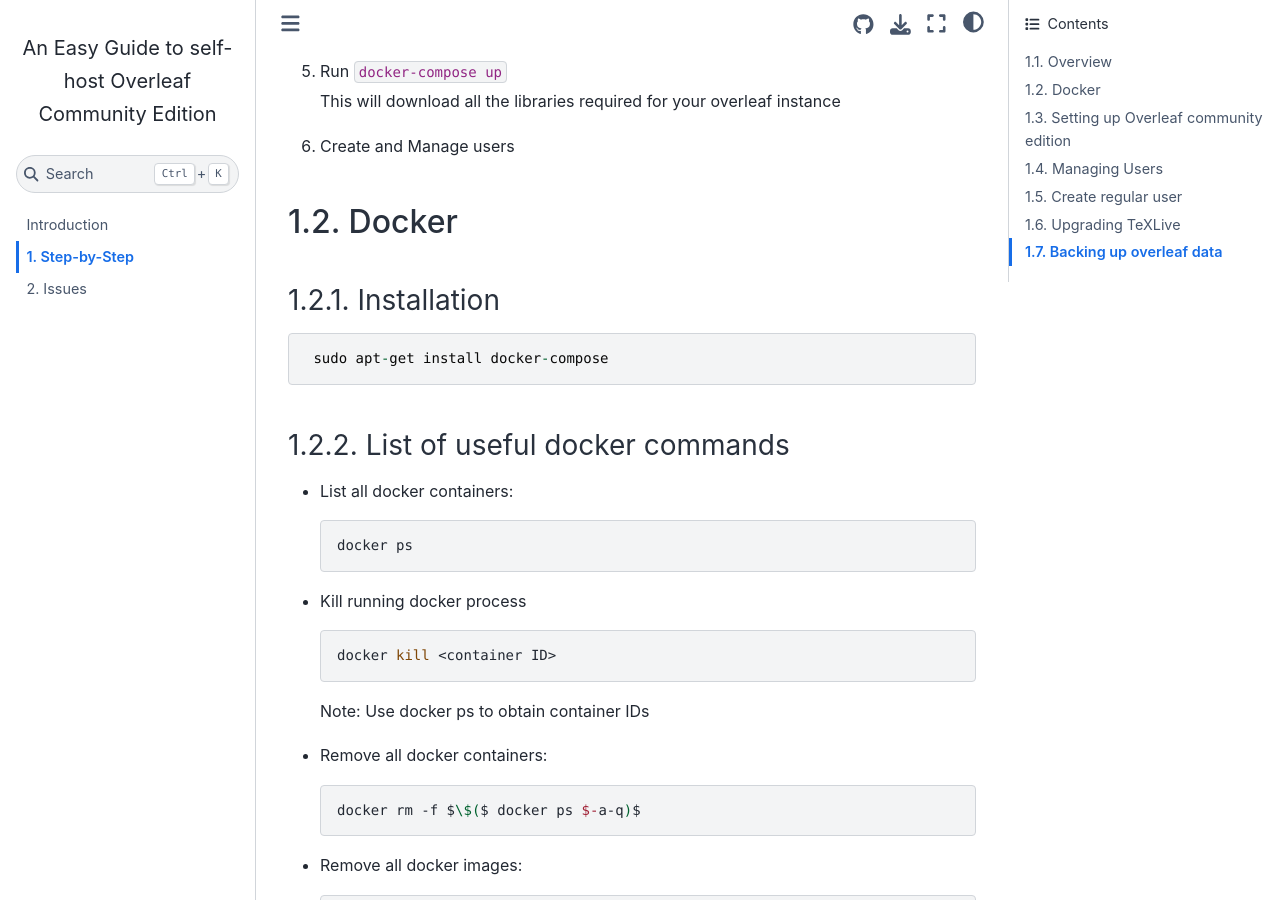
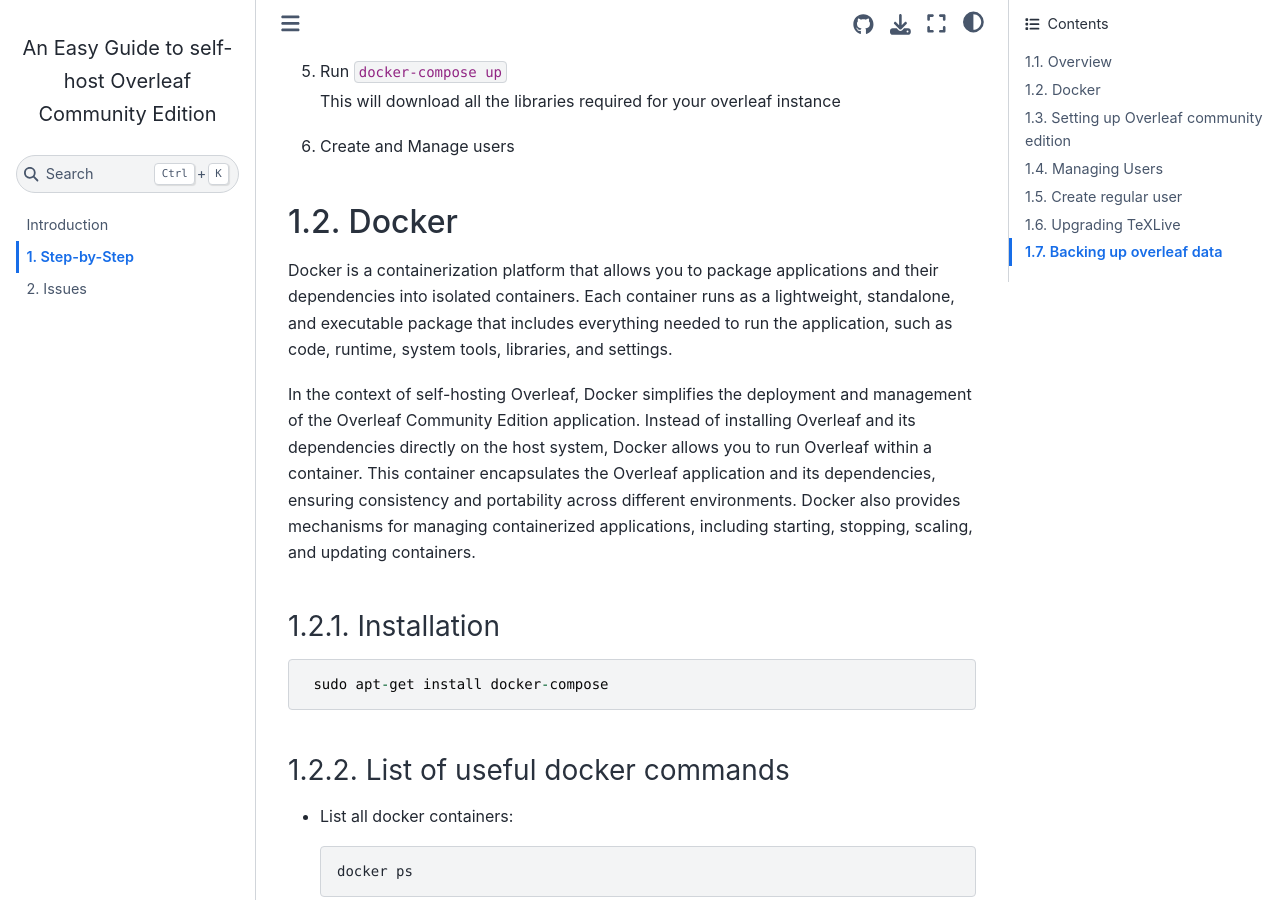
Before and after one commit to shihabkhan1/overleaf, a Jupyter Book: the page built from stepbystep.md, in a window 1280 px wide and 900 px high, scrolled down 324 px. Built offline with Jupyter Book 1.0.4 settings and Sphinx 7.4.7 and the Sphinx Book theme 1.1.4, drawn with Linux system fonts in a browser that asks for light colours; some of the changed text lies outside the part shown.

Commit message:
Added Docker and Nginx description

````diff
--- a/stepbystep.md
+++ b/stepbystep.md
@@ -16,6 +16,19 @@
 6. Create and Manage users
 
 ## Docker
+Docker is a containerization platform that allows you to package applications
+and their dependencies into isolated containers. Each container runs as a
+lightweight, standalone, and executable package that includes everything needed
+to run the application, such as code, runtime, system tools, libraries, and settings.
+
+In the context of self-hosting Overleaf, Docker simplifies the deployment and
+management of the Overleaf Community Edition application. Instead of installing
+Overleaf and its dependencies directly on the host system, Docker allows you to
+run Overleaf within a container. This container encapsulates the Overleaf
+application and its dependencies, ensuring consistency and portability across
+different environments. Docker also provides mechanisms for managing
+containerized applications, including starting, stopping, scaling, and
+updating containers.
 
 ### Installation
 
@@ -93,6 +106,11 @@ nginx-proxy:
         - /home/sharelatex/tmp:/etc/nginx/certs
 ```
 
+In the context of self-hosting Overleaf, Nginx is often used as a reverse proxy
+server to forward incoming HTTP requests to the Overleaf application running
+within Docker containers. Nginx acts as a gateway between external Overleaf
+users and the Overleaf application, providing an additional layer of security,
+performance optimization, and flexibility in managing web traffic.
 
 Note: In case there are other applications using your port 80 and 443 , there maybe some conflicts with your overleaf instance.
 
````
